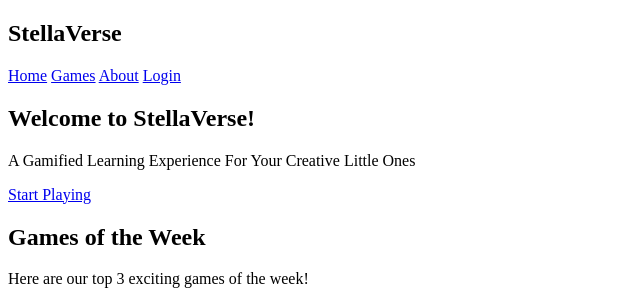
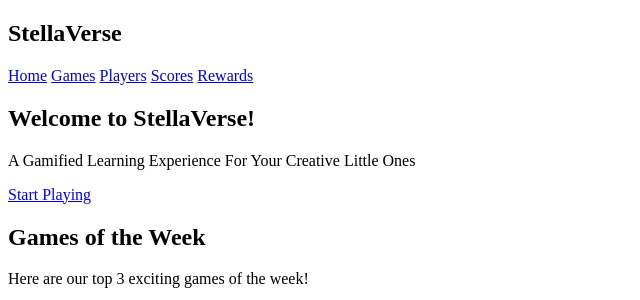
Before and after one commit to rebecca2394/ISTE240_TEAM10, a web app: page / in a window 1280 px wide. Shown: the top 300 px of the page, without its empty margins (0-640 px from the left). Run offline with its HTML, style and script files only (its server is not run), Linux system fonts and the light colour scheme; data that the repository does not hold is empty.

Commit message:
landing page with navigation links

```diff
--- a/src/main/resources/static/index.html
+++ b/src/main/resources/static/index.html
@@ -5,15 +5,15 @@
     <title>StellaVerse - Learning Lights The Way</title>
 </head>
 <body>
-
 <header>
     <div class="navbar">
         <h2>StellaVerse</h2>
         <nav>
-            <a href="#">Home</a>
-            <a href="#">Games</a>
-            <a href="#">About</a>
-            <a href="#">Login</a>
+            <a href="/">Home</a>
+            <a href="/games">Games</a>
+            <a href="/players">Players</a>
+            <a href="/scores">Scores</a>
+            <a href="/rewards">Rewards</a>
         </nav>
     </div>
 </header>
@@ -21,7 +21,7 @@
 <section class="intro">
     <h1>Welcome to StellaVerse!</h1>
     <p>A Gamified Learning Experience For Your Creative Little Ones</p>
-    <a href="#" class="button">Start Playing</a>
+    <a href="/games" class="button">Start Playing</a>
 </section>
 
 <section class="games">
```
